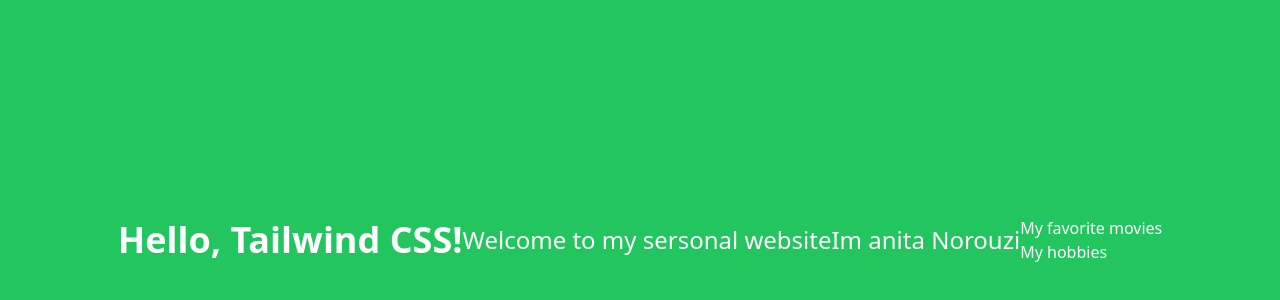
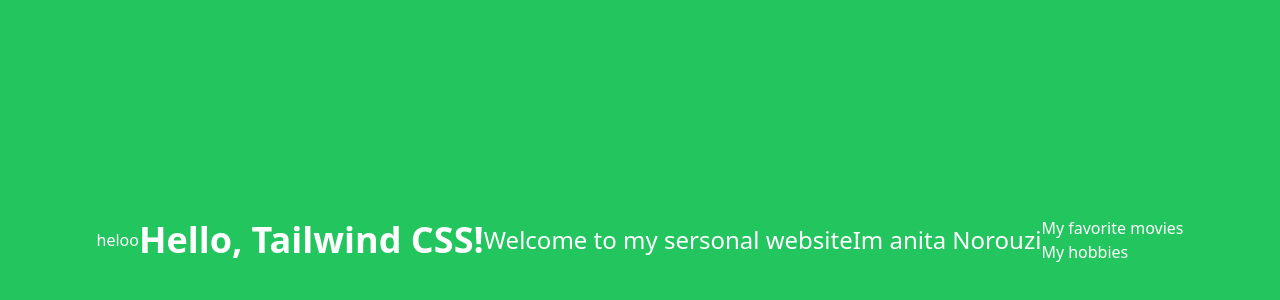
Before and after one commit to anitaNorouzi/personal-website, a React (Vite) app: page / in a window 1280 px wide. Shown: the part 160-460 px from the top of the page. Built offline with nearby package versions, Linux system fonts and the light colour scheme.

Commit message:
add hello

```diff
--- a/src/App.jsx
+++ b/src/App.jsx
@@ -7,7 +7,7 @@
     <>
 
     <div className="flex items-center justify-center h-screen bg-green-500 text-white">
-
+      <h3>heloo</h3>
       <h1 className="text-4xl font-bold">Hello, Tailwind CSS!</h1>
       <h1 className="text-2xl">Welcome to my sersonal website</h1>
       <h1 className="text-2xl">Im anita Norouzi</h1>
```
